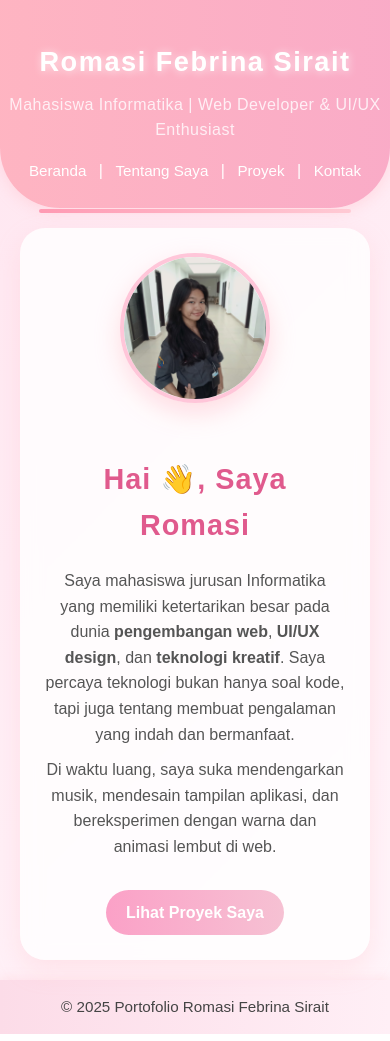
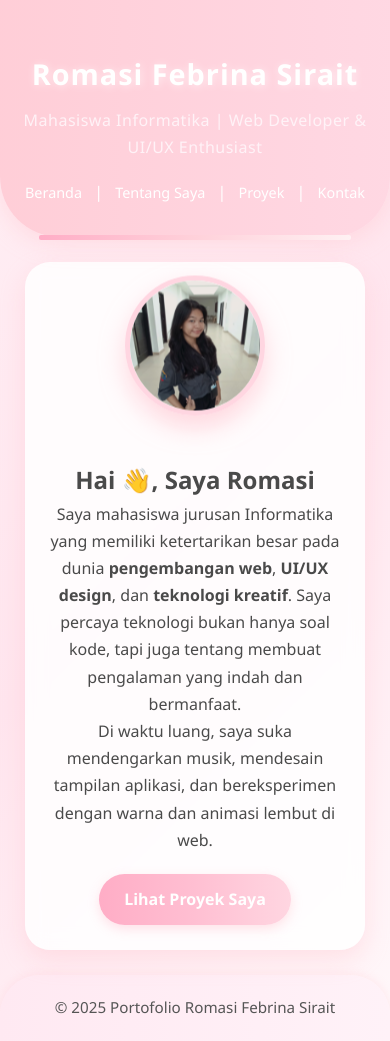
Before and after one commit to Romasi127/pengembangan-web-minggu-6, a website: page public/index.html in a window 390 px wide. Drawn offline with Linux system fonts and the light colour scheme.

Commit message:
update halaman style.css

```diff
--- a/public/style.css
+++ b/public/style.css
@@ -1,4 +1,4 @@
-/* === RESET DASAR === */
+/* === RESET DAN DASAR === */
 * {
   margin: 0;
   padding: 0;
@@ -6,52 +6,62 @@
 }
 
 body {
-  font-family: "Poppins", sans-serif;
-  background: linear-gradient(135deg, #ffe6f0, #fff5fa);
+  font-family: "Poppins", "Segoe UI", sans-serif;
+  background: linear-gradient(135deg, #fff0f5, #ffe5ee, #fff8fa);
   color: #4a4a4a;
-  line-height: 1.6;
+  line-height: 1.7;
+  overflow-x: hidden;
   animation: fadeIn 1.5s ease;
-  min-height: 100vh;
   display: flex;
   flex-direction: column;
+  min-height: 100vh;
 }
 
-/* === HEADER ELEGAN === */
+/* === HEADER === */
 header {
-  background: linear-gradient(90deg, #ffb6c1, #f8a8c9, #ffd6e1);
+  background: linear-gradient(90deg, #ffb6c1, #ffccd5, #ffd6e1, #ffe0eb);
   background-size: 300% 300%;
-  animation: gradientMove 6s ease infinite;
+  animation: gradientFlow 8s ease infinite;
   color: #fff;
   text-align: center;
-  padding: 40px 0 25px;
-  box-shadow: 0 2px 15px rgba(255, 182, 193, 0.4);
+  padding: 50px 0 30px;
+  box-shadow: 0 5px 25px rgba(255, 182, 193, 0.35);
   border-bottom-left-radius: 60px;
   border-bottom-right-radius: 60px;
   position: relative;
-  z-index: 1;
+  z-index: 10;
 }
 
 header::after {
   content: "";
   position: absolute;
-  bottom: -5px;
+  bottom: -3px;
   left: 10%;
   width: 80%;
-  height: 4px;
-  background: linear-gradient(to right, #ff9ab3, #ffcad4);
+  height: 5px;
+  background: linear-gradient(to right, #ffadc6, #ffd1da, #fff1f3);
   border-radius: 2px;
 }
 
 header h1 {
-  font-size: 2.2rem;
-  letter-spacing: 1.5px;
-  font-weight: 600;
-  text-shadow: 1px 1px 8px rgba(255, 255, 255, 0.7);
+  font-size: 2.4rem;
+  font-weight: 700;
+  letter-spacing: 1px;
+  text-shadow: 1px 1px 8px rgba(255, 255, 255, 0.6);
+}
+
+header .tagline {
+  font-weight: 300;
+  font-size: 1rem;
+  color: #fff6fa;
+  margin-top: 8px;
+  letter-spacing: 0.5px;
+  opacity: 0.9;
 }
 
 /* === NAVIGASI === */
 nav {
-  margin-top: 15px;
+  margin-top: 18px;
 }
 
 nav a {
@@ -79,87 +89,121 @@ nav a:hover::after {
 }
 
 nav a:hover {
-  color: #ffe6f0;
+  color: #ffe8f1;
   transform: scale(1.05);
 }
 
-/* === KONTEN UTAMA === */
+/* === MAIN CONTAINER === */
 main {
-  background: rgba(255, 255, 255, 0.8);
+  max-width: 900px;
+  background: rgba(255, 255, 255, 0.85);
+  margin: 50px auto;
+  padding: 45px 35px;
+  border-radius: 25px;
+  box-shadow: 0 10px 25px rgba(255, 182, 193, 0.3);
   backdrop-filter: blur(10px);
-  max-width: 850px;
-  margin: 40px auto;
-  padding: 40px;
-  border-radius: 25px;
-  box-shadow: 0 10px 25px rgba(255, 182, 193, 0.25);
-  animation: slideUp 1s ease;
+  animation: slideUp 1.2s ease;
   text-align: center;
 }
 
-main h2 {
-  color: #e05a8d;
-  margin-bottom: 20px;
-  font-size: 1.8rem;
-  letter-spacing: 1px;
+/* === FOTO PROFIL === */
+.profile-img {
+  width: 190px;
+  height: 190px;
+  border-radius: 50%;
+  object-fit: cover;
+  border: 5px solid #ffd6e1;
+  box-shadow: 0 12px 25px rgba(255, 182, 193, 0.5);
+  margin-bottom: 25px;
+  animation: float 3.5s ease-in-out infinite;
+  transition: all 0.4s ease;
 }
 
-main p, main li {
-  font-size: 1rem;
-  color: #555;
-  margin-bottom: 10px;
+.profile-img:hover {
+  transform: scale(1.05);
+  box-shadow: 0 15px 40px rgba(255, 182, 193, 0.7);
 }
 
-/* === DAFTAR / LIST === */
+/* === TOMBOL === */
+.button {
+  display: inline-block;
+  background: linear-gradient(90deg, #ffadc6, #ffbfd2, #ffd6e1);
+  color: #fff;
+  padding: 12px 25px;
+  border-radius: 40px;
+  text-decoration: none;
+  font-weight: 600;
+  margin-top: 20px;
+  box-shadow: 0 4px 12px rgba(255, 160, 180, 0.3);
+  transition: all 0.3s ease;
+}
+
+.button:hover {
+  background: linear-gradient(90deg, #ff9fb7, #ffb9cd);
+  transform: translateY(-3px);
+  box-shadow: 0 8px 20px rgba(255, 160, 180, 0.5);
+}
+
+/* === SERTIFIKAT === */
+.certificates {
+  display: flex;
+  justify-content: center;
+  align-items: center;
+  gap: 25px;
+  flex-wrap: wrap;
+  margin-top: 30px;
+}
+
+.certificates img {
+  width: 340px;
+  border-radius: 14px;
+  border: 3px solid #ffe3ec;
+  box-shadow: 0 6px 20px rgba(255, 182, 193, 0.35);
+  transition: transform 0.4s ease, box-shadow 0.4s ease;
+  filter: brightness(98%);
+}
+
+.certificates img:hover {
+  transform: scale(1.07);
+  box-shadow: 0 12px 30px rgba(255, 182, 193, 0.55);
+  filter: brightness(102%);
+}
+
+/* === LIST / KONTEN === */
 main ul {
   list-style: none;
   padding: 0;
+  text-align: left;
 }
 
 main ul li {
-  background: linear-gradient(90deg, #ffe6ef, #ffdce8);
+  background: linear-gradient(90deg, #fff4f8, #ffe9f1);
   margin: 8px 0;
-  padding: 10px;
-  border-radius: 10px;
-  transition: transform 0.3s ease, box-shadow 0.3s ease;
+  padding: 10px 15px;
+  border-radius: 12px;
+  transition: all 0.3s ease;
 }
 
 main ul li:hover {
   transform: scale(1.03);
-  box-shadow: 0 3px 10px rgba(255, 182, 193, 0.4);
+  box-shadow: 0 4px 15px rgba(255, 182, 193, 0.35);
 }
 
 /* === FOOTER === */
 footer {
   text-align: center;
-  background: linear-gradient(90deg, #fcdce8, #ffeff6);
-  padding: 15px 0;
-  color: #444;
+  background: linear-gradient(90deg, #ffe9f2, #fff2f8);
+  padding: 20px 0;
+  color: #555;
   font-size: 0.95rem;
   margin-top: auto;
-  box-shadow: 0 -2px 10px rgba(255, 182, 193, 0.25);
-}
-
-/* === TOMBOL KHUSUS / LINK === */
-a.button {
-  display: inline-block;
-  background: linear-gradient(90deg, #fba1c7, #f6c1d3);
-  color: #fff;
-  padding: 10px 20px;
-  border-radius: 30px;
-  text-decoration: none;
-  font-weight: 600;
-  margin-top: 20px;
-  transition: all 0.3s ease;
-}
-
-a.button:hover {
-  background: linear-gradient(90deg, #f57fb4, #fcb1ca);
-  transform: translateY(-2px);
-  box-shadow: 0 5px 10px rgba(255, 160, 180, 0.3);
+  box-shadow: 0 -2px 10px rgba(255, 182, 193, 0.2);
+  border-top-left-radius: 40px;
+  border-top-right-radius: 40px;
 }
 
 /* === ANIMASI === */
-@keyframes gradientMove {
+@keyframes gradientFlow {
   0% { background-position: 0% 50%; }
   50% { background-position: 100% 50%; }
   100% { background-position: 0% 50%; }
@@ -175,144 +219,29 @@ a.button:hover {
   to { opacity: 1; }
 }
 
-/* === RESPONSIF === */
-@media (max-width: 700px) {
-  header h1 {
-    font-size: 1.7rem;
-  }
-  main {
-    margin: 20px;
-    padding: 25px;
-  }
-  nav a {
-    margin: 0 8px;
-    font-size: 0.95rem;
-  }
-}
-
-/* === FOTO PROFIL DI BERANDA === */
-.profile-img {
-  width: 180px;
-  height: 180px;
-  border-radius: 50%;
-  object-fit: cover;
-  margin-bottom: 20px;
-  border: 5px solid #ffd6e1;
-  box-shadow: 0 8px 20px rgba(255, 182, 193, 0.4);
-  animation: float 3s ease-in-out infinite;
-}
-
-@keyframes float {
-  0%, 100% { transform: translateY(0px); }
-  50% { transform: translateY(-10px); }
-}
-
-/* === SERTIFIKAT === */
-.certificates {
-  display: flex;
-  justify-content: center;
-  gap: 20px;
-  flex-wrap: wrap;
-  margin-top: 20px;
-}
-
-.certificates img {
-  width: 320px;
-  border-radius: 12px;
-  box-shadow: 0 4px 15px rgba(255, 182, 193, 0.3);
-  transition: transform 0.3s ease;
-}
-
-.certificates img:hover {
-  transform: scale(1.05);
-}
-
-/* === TAGLINE DI HEADER === */
-.tagline {
-  font-size: 1rem;
-  font-weight: 300;
-  color: #fff6fa;
-  margin-top: 8px;
-  letter-spacing: 0.5px;
-  opacity: 0.9;
-}
-
-/* === BAGIAN INTRO === */
-.intro {
-  text-align: center;
-  margin-top: 20px;
-}
-
-/* === FOTO PROFIL === */
-.profile-img {
-  width: 190px;
-  height: 190px;
-  border-radius: 50%;
-  object-fit: cover;
-  margin-bottom: 25px;
-  border: 4px solid #ffc6d9;
-  box-shadow: 0 10px 25px rgba(255, 182, 193, 0.45);
-  animation: float 3.5s ease-in-out infinite;
-  transition: transform 0.3s ease, box-shadow 0.3s ease;
-}
-
-.profile-img:hover {
-  transform: scale(1.05);
-  box-shadow: 0 15px 35px rgba(255, 182, 193, 0.6);
-}
-
-/* === ANIMASI MENGAPUNG === */
 @keyframes float {
   0%, 100% { transform: translateY(0px); }
   50% { transform: translateY(-12px); }
 }
 
-/* === SERTIFIKAT === */
-.certificates {
-  display: flex;
-  justify-content: center;
-  align-items: center;
-  gap: 25px;
-  flex-wrap: wrap;
-  margin-top: 30px;
-}
-
-.certificates img {
-  width: 340px;
-  border-radius: 14px;
-  border: 3px solid #ffe2ec;
-  box-shadow: 0 6px 20px rgba(255, 182, 193, 0.35);
-  transition: transform 0.4s ease, box-shadow 0.4s ease;
-}
-
-.certificates img:hover {
-  transform: scale(1.07);
-  box-shadow: 0 10px 30px rgba(255, 182, 193, 0.55);
-}
-
-/* === ANIMASI MASUK UNTUK GAMBAR === */
-@keyframes fadeUp {
-  from {
-    opacity: 0;
-    transform: translateY(30px);
+/* === RESPONSIF === */
+@media (max-width: 768px) {
+  header h1 {
+    font-size: 1.8rem;
   }
-  to {
-    opacity: 1;
-    transform: translateY(0);
+  main {
+    margin: 25px;
+    padding: 25px 15px;
+  }
+  .profile-img {
+    width: 140px;
+    height: 140px;
+  }
+  nav a {
+    font-size: 0.9rem;
+    margin: 0 8px;
+  }
+  .certificates img {
+    width: 90%;
   }
 }
-
-.profile-img, .certificates img {
-  animation: fadeUp 1s ease forwards;
-}
-
-/* === RESPONSIF UNTUK HP === */
-@media (max-width: 700px) {
-  .certificates img {
-    width: 95%;
-  }
-  .profile-img {
-    width: 150px;
-    height: 150px;
-  }
-}
```
